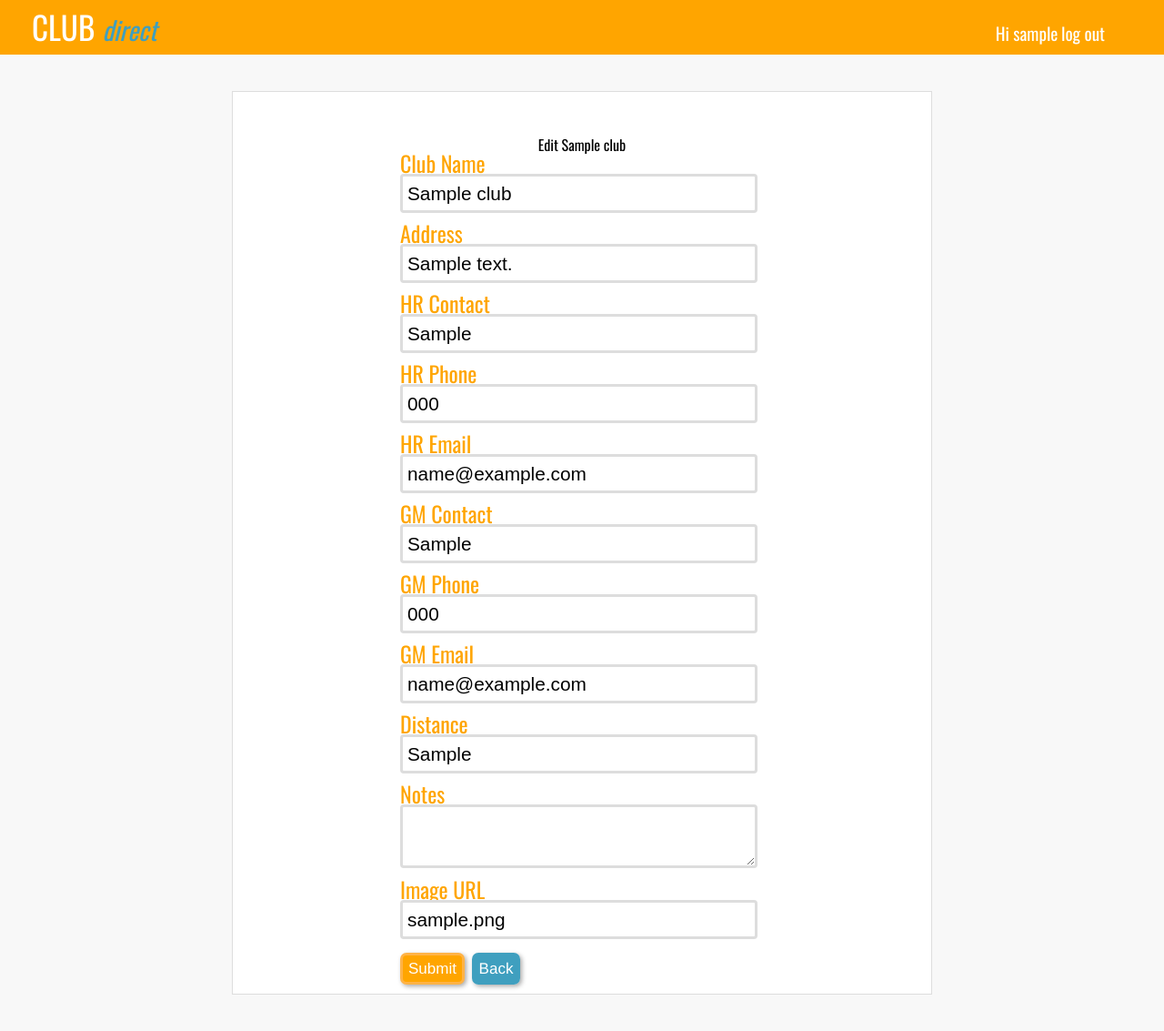
After one commit to mrmotofoto/clubdirect, a Node server app: page /clubs/600000000000000000000001/edit in a window 1280 px wide. The commit adds this page. Shown: the whole page at 91% size. Run offline with Node 20, Linux system fonts and the light colour scheme; a user stored in the database is signed in; tables that the repository leaves empty hold one stand-in row (values such as "Sample post"); some libraries are stand-ins or nearby versions.

Commit message:
Check Auth Is not Working

```diff
--- a/app.js
+++ b/app.js
@@ -8,8 +8,14 @@ var User = require('./models/user');
 var seedDB = require('./seeds');
 var passport = require('passport');
 var LocalStrategy = require('passport-local');
+var methodOverride = require('method-override');
 
-//requiring Routes--------------------------------------------
+app.use(function(req, res, next) {
+   res.locals.currentUser = req.user;
+   next();
+});
+
+//REQUIRING Routes--------------------------------------------
 var commentRoutes = require('./routes/comments');
 var clubRoutes = require('./routes/clubs');
 var indexRoutes = require('./routes/index');
@@ -19,10 +25,8 @@ mongoose.connect('mongodb://localhost/club_direct');
 app.use(bodyParser.urlencoded({extended: true}));
 app.set('view engine', 'ejs');
 app.use(express.static(__dirname + "/public"));
-app.use(function(req, res, next) {
-   res.locals.currentUser = req.user;
-   next();
-});
+app.use(methodOverride("_method"));
+
 
 
 //seedDB();
--- a/package.json
+++ b/package.json
@@ -21,6 +21,7 @@
     "ejs": "^2.4.1",
     "express": "^4.13.4",
     "express-session": "^1.13.0",
+    "method-override": "^2.3.5",
     "mongoose": "^4.4.12",
     "passport": "^0.3.2",
     "passport-local": "^1.0.0",
--- a/public/stylesheets/styles.css
+++ b/public/stylesheets/styles.css
@@ -114,7 +114,7 @@ padding-left:30px;
 .newClubContainer {
     margin-top: 85px;
     margin-bottom: 25px;
-    text-align: left;
+    text-align: center;
     padding: 10px;
     margin: 85px auto 25px auto;
     width: 95%;
--- a/routes/clubs.js
+++ b/routes/clubs.js
@@ -83,6 +83,39 @@ router.get('/:id', function(req, res) {
     });
 });
 
+//SHOW EDIT CLUB FORM-----------------------------------------------------------
+router.get("/:id/edit", checkClubOwnerShip, function(req, res){
+    Club.findById(req.params.id, function(err, foundClub) {
+        if(err) {
+            res.redirect("back");
+        }
+        res.render("clubs/edit", {club: foundClub});
+    });
+});
+
+//UPDATE CLUB-------------------------------------------------------------------
+router.put("/:id", checkClubOwnerShip, function(req, res) {
+   Club.findByIdAndUpdate(req.params.id, req.body.club, function(err, updated) {
+     if(err) {
+         res.redirect('/clubs');
+     }  else {
+         res.redirect('/clubs/' + req.params.id);
+     }
+   });
+});
+
+//DELETE CLUB-------------------------------------------------------------------
+router.delete("/:id", checkClubOwnerShip, function(req, res) {
+    Club.findByIdAndRemove(req.params.id, function(err) {
+        if(err) {
+            res.redirect("/clubs");
+        } else {
+            res.redirect("/clubs");
+        }
+    });
+});
+
+
 //MIDDLEWARE--------------------------------------------------------------------
 function isLoggedIn(req, res, next) {
     if(req.isAuthenticated()) {
@@ -91,4 +124,22 @@ function isLoggedIn(req, res, next) {
     res.redirect('/login');
 }
 
+function checkClubOwnerShip(req, res, next) {
+     if(req.isAuthenticated()){
+        Club.findById(req.params.id, function(err, foundClub) {
+           if(err) {
+               res.redirect("back");
+           } else {
+                if(foundClub.author.id.equals(req.user._id)) {
+                     next();
+                } else {
+                     res.redirect("back");
+                }
+           }
+        });
+    } else {
+        res.redirect("back");
+    }
+}
+
 module.exports = router;
--- /dev/null
+++ b/views/clubs/edit.ejs
@@ -0,0 +1,75 @@
+<% include ../partials/header %>
+
+<div id="formPageContainer">
+    <div id="formContainer">
+        <form action="/clubs/<%= club._id %>?_method=PUT" method="POST">
+           <h1 style="text-align: center;">Edit <%= club.name %></h1>
+            <div class="inputContainer">
+                <p class="showTitles">Club Name</p>
+                <input type="text"  name="club[name]" value="<%= club.name %>"></input>
+            </div>
+            <div class="inputContainer">
+                 <p class="showTitles">Address</p>
+                <input type="text" name="club[address]" value="<%= club.address %>"></input>
+            </div>
+            <div class="inputContainer">
+                <p class="showTitles">HR Contact</p>
+                <input type="text" name="club[hrcontact]" value="<%= club.hrcontact %>"></input>
+            </div>
+            <div class="inputContainer">
+                <p class="showTitles">HR Phone</p>
+                <input type="text" name="club[hrphone]" value="<%= club.hrphone %>"></input>
+            </div>
+            <div class="inputContainer">
+                <p class="showTitles">HR Email</p>
+                <input type="text" name="club[hremail]" value="<%= club.hremail %>"></input>
+            </div>
+            <div class="inputContainer">
+                <p class="showTitles">GM Contact</p>
+                <input type="text" name="club[gmcontact]" value="<%= club.gmcontact %>"></input>
+            </div>
+            <div class="inputContainer">
+                <p class="showTitles">GM Phone</p>
+                <input type="text" name="club[gmphone]" value="<%= club.gmphone %>"></input>
+            </div>
+            <div class="inputContainer">
+                <p class="showTitles">GM Email</p>
+                <input type="text" name="club[gmemail]" value="<%= club.gmemail %>"></input>
+            </div>
+            <div class="inputContainer">
+                <p class="showTitles">Distance</p>
+                <input type="text" name="club[distance]" value="<%= club.distance %>"></input>
+            </div>
+            <div class="inputContainer">
+               <p class="showTitles">Notes</p>
+               <textarea name="club[notes]" value="<%= club.notes %>"></textarea>
+            </div>
+            <div class="inputContainer">
+                <p class="showTitles">Image URL</p>
+                <input type="text" name="club[image]" value="<%= club.image %>"></input>
+            </div>
+            <div class="inputContainer">
+                <button>Submit</button>
+                <a class="backbtn" href="/clubs">Back</a>
+            </div>
+        </form>
+    </div>
+</div>
+
+<% include ../partials/footer %>
+
+
+
+
+
+        <!--name: "Fort Lauderdale Country Club",-->
+        <!--address: "415 E Country Club Cir, Fort Lauderdale, FL 33317",-->
+        <!--hrContact: "Harry Smith",-->
+        <!--hrPhone: "347-666-1234",-->
+        <!--hrEmail: "default@gmail.com",-->
+        <!--GmContact: "Anthony Mandatta",-->
+        <!--GmPhone: "347-452-9552",-->
+        <!--GmEmail: "gmmanaer@club.com",-->
+        <!--distance: "12.7 miles",-->
+        <!--notes: "This could be General Notes Section Some more Notes",-->
+        <!--image: "https://farm3.staticflickr.com/2217/1711688729_10fd998b5d.jpg"-->
--- a/views/clubs/show.ejs
+++ b/views/clubs/show.ejs
@@ -28,9 +28,13 @@
     </div>
     <div class="showImg">
         <img src="<%= club.image %>">
+            <!--NEED TO GET EDIT BUTTONS TO HIDE IF NOT LOGGED IN-->
+           <a href="/clubs/<%= club._id %>/edit">Edit Club</a>
+             <form action="/clubs/<%= club._id %>?_method=DELETE" method="POST">
+                <button>Delete</button>
+             </form>
     </div>
     <div class="cf"></div>
-
 <br>
 <br>
 <div style="margin:0 auto; width: 100%; height:2px; background: #EEE;">
```
